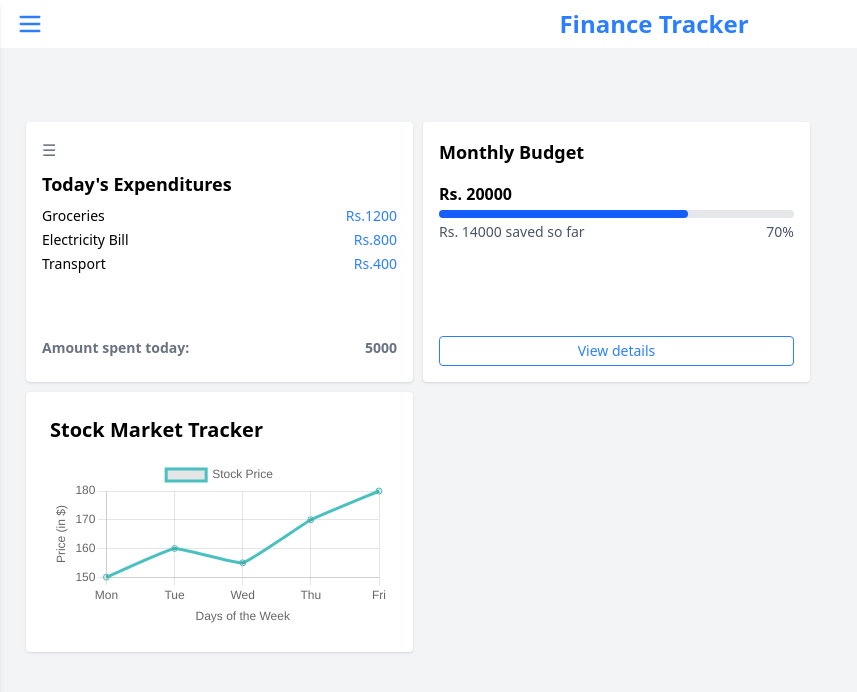
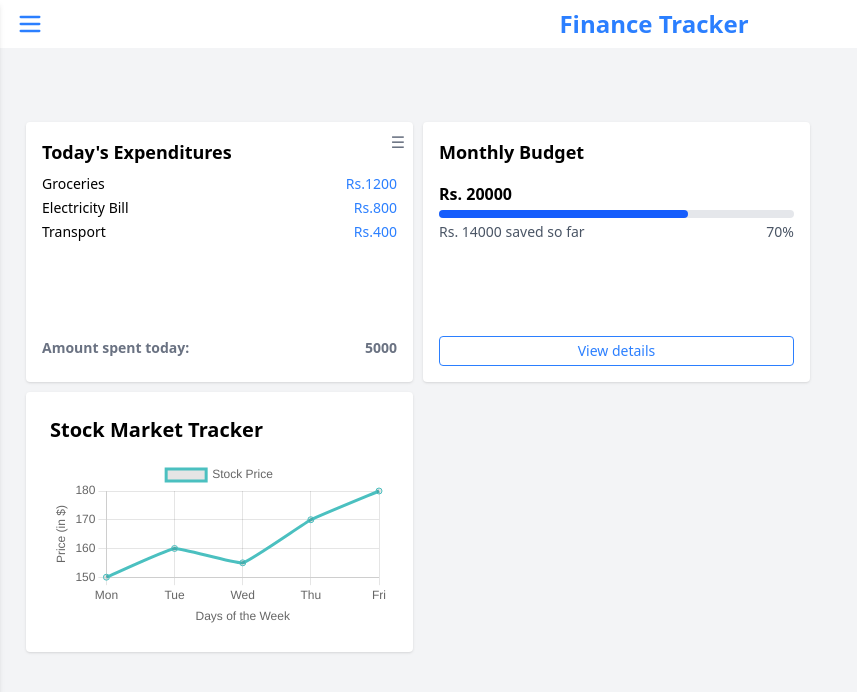
Before and after one commit to AineshSridhar/Finance-Tracker-Frontend, a React (Vite) app: page / in a window 1280 px wide. Shown: the top 692 px of the page, without its empty margins (0-857 px from the left). Built offline with nearby package versions, Linux system fonts and the light colour scheme.

Commit message:
Created exp page

```diff
--- a/src/pages/Dashboard.jsx
+++ b/src/pages/Dashboard.jsx
@@ -28,13 +28,11 @@ const Dashboard = ({sidebarOpen}) => {
         isResizable={false}
         draggableHandle='.drag-handle'
       >
-        <div key="expenditures" className="bg-white shadow rounded p-4">
-            <div className="drag-handle cursor-move mb-2 text-gray-500">
-                &#x2630;
-            </div>
-
-            <div className="cursor-pointer hover:shadow-lg transition"
+        <div key="expenditures" className="h-full relative">
+            <div className="bg-white shadow rounded h-full w-full p-4 cursor-pointer hover:shadow-lg transition"
             onClick={() => navigate("/expenditures")}>
+                <div className="drag-handle absolute top-2 right-2 text-gray-500 cursor-move z-10"
+                onClick={(e) => e.stopPropagation()}>&#x2630;</div>
                 <ExpendituresWidget/>
             </div>
         </div>
```
